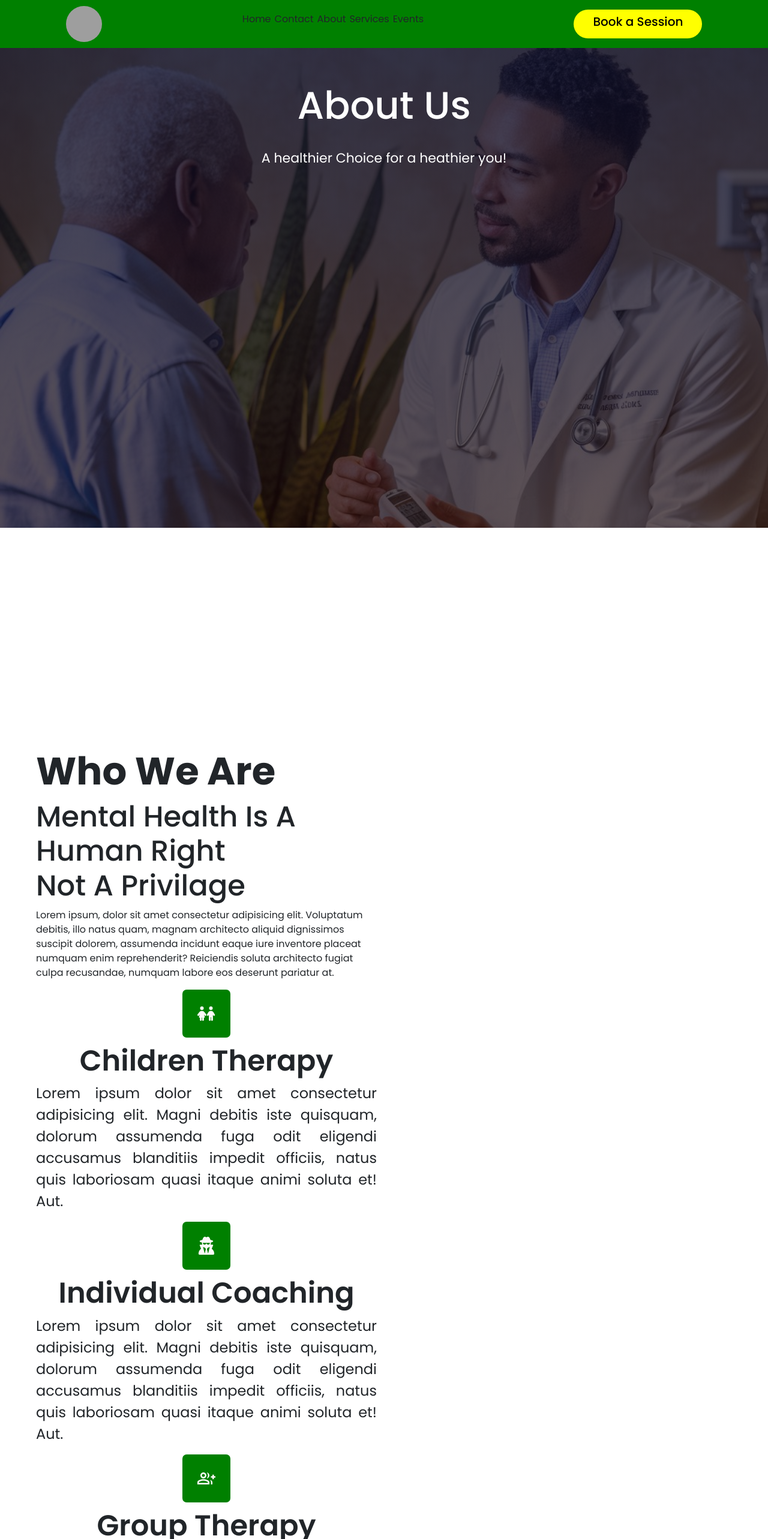
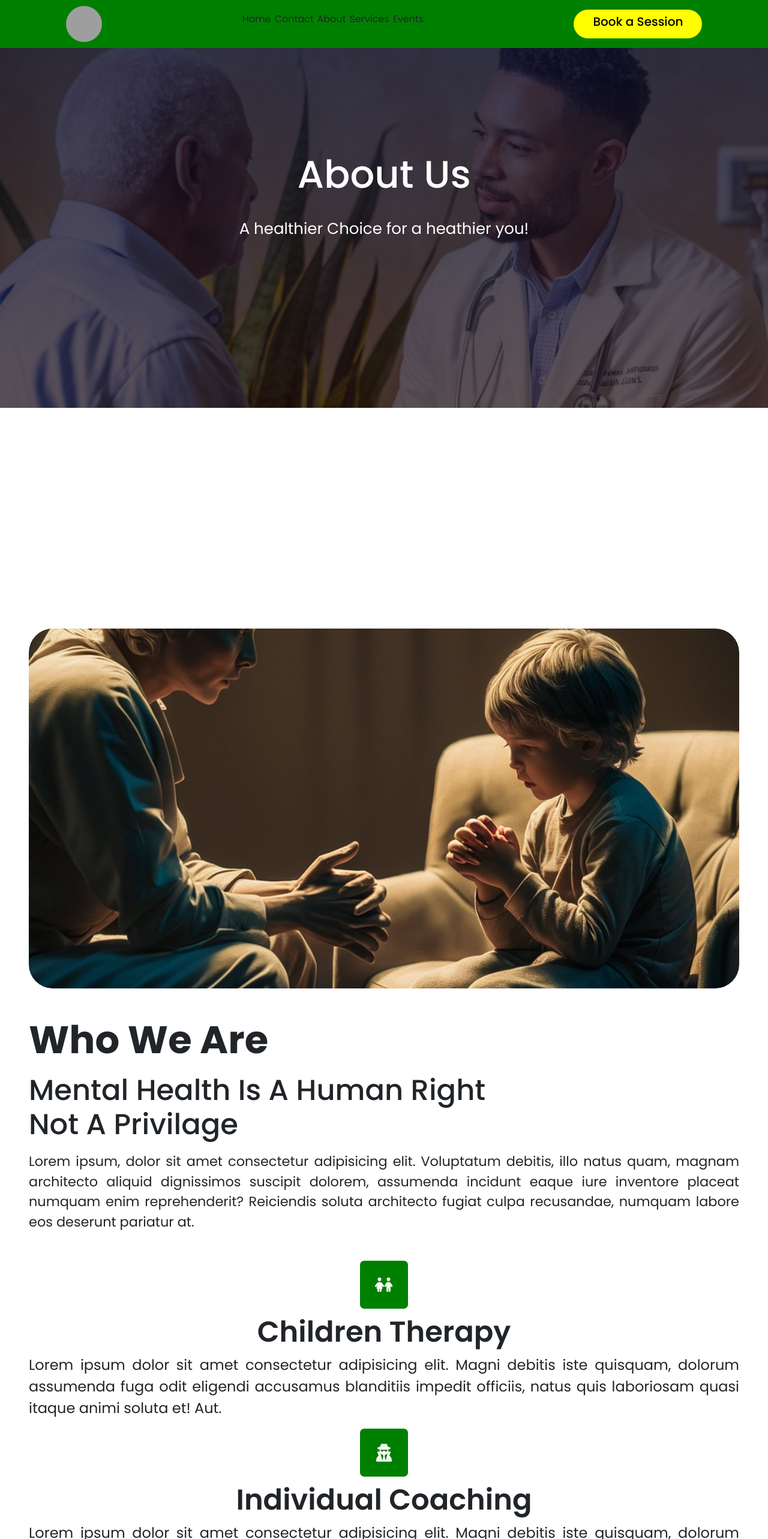
Before and after one commit to AllSparkTech100/test, a React (Vite) app: page /about in a window 1280 px wide. Shown: the top 2566 px of the page at 60% size. Built offline with nearby package versions, Linux system fonts and the light colour scheme; grey boxes are pictures that could not be loaded.

Commit message:
additional updates

```diff
--- a/src/Pages/About.jsx
+++ b/src/Pages/About.jsx
@@ -5,6 +5,7 @@ import ServiceCard from "../Components/ServiceCard";
 import { FaTwitter, FaInstagram, FaLinkedinIn } from "react-icons/fa";
 import { TbBrandLinktree } from "react-icons/tb";
 import CEO from "../Images/comfort.jpg";
+import Counsel from "../Images/child counsel.jpeg";
 import "./pages.scss";
 
 function About() {
@@ -13,25 +14,30 @@ function About() {
       <Container fluid className="about-section-hero bg-image">
         <div className="contact-hero-inner">
           <h4 className="text-white">About Us</h4>
-          <div className="mt-4">
+          <div className="mt-2 mt-md-4 mt-lg-4">
             {" "}
             <p className="text-white">A healthier Choice for a heathier you!</p>
           </div>
         </div>
       </Container>
 
-      <Container fluid>
       <section className="middle-holder">
         <Container className="p-lg-5 p-sm-0 p-md-5" fluid>
-            <Row>
-              <Col md={6} sm={12} lg={6}>
+          <Row className="">
+            <Col md={6} sm={12} lg={12} className="mb-0 mb-md-5 mb-lg-5">
+              <section>
+                <div className=" d-md-block d-lg-block middle-right-hero-image">
+                  <img src={Counsel} alt="Child Counselling" loading="lazy" />
+                </div>
+              </section>
+            </Col>
+            <Col md={6} sm={12} lg={12}>
               <section>
                 <div className="mid-intro">
                   <h5 className="fw-bold">Who We Are</h5>
-                    <h3 className="text-sentence fw-medium">
+                  <h3 className="my-3 fw-medium">
                     Mental Health is a human Right <br /> Not a Privilage
                   </h3>
-                  </div>
                   <p>
                     Lorem ipsum, dolor sit amet consectetur adipisicing elit.
                     Voluptatum debitis, illo natus quam, magnam architecto
@@ -40,21 +46,22 @@ function About() {
                     Reiciendis soluta architecto fugiat culpa recusandae,
                     numquam labore eos deserunt pariatur at.
                   </p>
+                </div>
+
                 {/* Different Therapies */}
-                  <div className="mid-options">
+                <div className="mid-options mt-5">
                   <div className="option">
                     <div className="option-icon">
                       <FaChildren size={30} />
                     </div>
-                      <div className="option-text">
+                    <div className="option-text ">
                       <h5 className="text-capitalize">Children therapy</h5>
 
                       <p>
-                          Lorem ipsum dolor sit amet consectetur adipisicing
-                          elit. Magni debitis iste quisquam, dolorum assumenda
-                          fuga odit eligendi accusamus blanditiis impedit
-                          officiis, natus quis laboriosam quasi itaque animi
-                          soluta et! Aut.
+                        Lorem ipsum dolor sit amet consectetur adipisicing elit.
+                        Magni debitis iste quisquam, dolorum assumenda fuga odit
+                        eligendi accusamus blanditiis impedit officiis, natus
+                        quis laboriosam quasi itaque animi soluta et! Aut.
                       </p>
                     </div>
                   </div>
@@ -66,11 +73,10 @@ function About() {
                       <h5 className="text-capitalize">Individual coaching</h5>
 
                       <p>
-                          Lorem ipsum dolor sit amet consectetur adipisicing
-                          elit. Magni debitis iste quisquam, dolorum assumenda
-                          fuga odit eligendi accusamus blanditiis impedit
-                          officiis, natus quis laboriosam quasi itaque animi
-                          soluta et! Aut.
+                        Lorem ipsum dolor sit amet consectetur adipisicing elit.
+                        Magni debitis iste quisquam, dolorum assumenda fuga odit
+                        eligendi accusamus blanditiis impedit officiis, natus
+                        quis laboriosam quasi itaque animi soluta et! Aut.
                       </p>
                     </div>
                   </div>
@@ -82,30 +88,20 @@ function About() {
                       <h5 className="text-capitalize">Group therapy</h5>
 
                       <p>
-                          Lorem ipsum dolor sit amet consectetur adipisicing
-                          elit. Magni debitis iste quisquam, dolorum assumenda
-                          fuga odit eligendi accusamus blanditiis impedit
-                          officiis, natus quis laboriosam quasi itaque animi
-                          soluta et! Aut.
+                        Lorem ipsum dolor sit amet consectetur adipisicing elit.
+                        Magni debitis iste quisquam, dolorum assumenda fuga odit
+                        eligendi accusamus blanditiis impedit officiis, natus
+                        quis laboriosam quasi itaque animi soluta et! Aut.
                       </p>
                     </div>
                   </div>
                 </div>
               </section>
             </Col>
-              <Col md={6} sm={12} lg={6}>
-                <section>
-                  <div className="middle-right-hero-image bg-image">
-                    {/* <h5 className="fw-bold">Who We Are</h5>
-                  <h3 className="text-sentence fw-medium">
-                    Mental Health is a human Right <br /> Not a Privilage
-                  </h3> */}
-                  </div>
-                </section>
-              </Col>
           </Row>
         </Container>
       </section>
+
       {/* services */}
       <section className="service-container container-fluid">
         {/* Services */}
@@ -165,7 +161,10 @@ function About() {
                     </a>
                   </div>
                   <div>
-                      <a href="https://www.instagram.com/cognitherapist/" className="text-dark">
+                    <a
+                      href="https://www.instagram.com/cognitherapist/"
+                      className="text-dark"
+                    >
                       <FaInstagram size={20} />
                     </a>
                   </div>
@@ -190,38 +189,35 @@ function About() {
             <div className="mt-4 texts">
               <p className="fw-normal my-2">
                 Lorem ipsum dolor sit amet consectetur adipisicing elit.
-                  Laboriosam, quis doloremque? Ratione necessitatibus nihil
-                  omnis voluptate nisi magni quo repudiandae amet soluta, eum
-                  nulla. Minima ducimus, aliquid laudantium, vero a saepe sequi
-                  ab eius magni consequatur voluptates odio quis corporis cum
-                  aut animi beatae adipisci fuga qui sunt! Vitae, tempora.
+                Laboriosam, quis doloremque? Ratione necessitatibus nihil omnis
+                voluptate nisi magni quo repudiandae amet soluta, eum nulla.
+                Minima ducimus, aliquid laudantium, vero a saepe sequi ab eius
+                magni consequatur voluptates odio quis corporis cum aut animi
+                beatae adipisci fuga qui sunt! Vitae, tempora.
               </p>
               <p className="fw-normal my-4">
                 Lorem ipsum, dolor sit amet consectetur adipisicing elit. Ab
-                  porro veritatis ducimus nesciunt a necessitatibus minus
-                  officia cumque asperiores deserunt sapiente aliquam explicabo
-                  at excepturi, numquam incidunt eos, inventore saepe
-                  reprehenderit. Eveniet, inventore voluptatum? Optio cupiditate
-                  quis non corrupti voluptatibus totam veritatis nulla sint
-                  ducimus tenetur alias vel illum quo atque nam autem
-                  consectetur animi, magnam vero architecto consequuntur
-                  dolores?
+                porro veritatis ducimus nesciunt a necessitatibus minus officia
+                cumque asperiores deserunt sapiente aliquam explicabo at
+                excepturi, numquam incidunt eos, inventore saepe reprehenderit.
+                Eveniet, inventore voluptatum? Optio cupiditate quis non
+                corrupti voluptatibus totam veritatis nulla sint ducimus tenetur
+                alias vel illum quo atque nam autem consectetur animi, magnam
+                vero architecto consequuntur dolores?
               </p>
               <p className="fw-normal my-4">
                 Lorem ipsum, dolor sit amet consectetur adipisicing elit. Ab
-                  porro veritatis ducimus nesciunt a necessitatibus minus
-                  officia cumque asperiores deserunt sapiente aliquam explicabo
-                  at excepturi, numquam incidunt eos, inventore saepe
-                  reprehenderit. Eveniet, inventore voluptatum? Optio cupiditate
-                  quis non corrupti voluptatibus totam veritatis nulla sint
-                  ducimus tenetur alias vel illum quo atque nam autem
-                  consectetur animi, magnam vero architecto consequuntur
-                  dolores?
+                porro veritatis ducimus nesciunt a necessitatibus minus officia
+                cumque asperiores deserunt sapiente aliquam explicabo at
+                excepturi, numquam incidunt eos, inventore saepe reprehenderit.
+                Eveniet, inventore voluptatum? Optio cupiditate quis non
+                corrupti voluptatibus totam veritatis nulla sint ducimus tenetur
+                alias vel illum quo atque nam autem consectetur animi, magnam
+                vero architecto consequuntur dolores?
               </p>
             </div>
           </Col>
         </Row>
-        </Container>
       </Container>
     </>
   );
--- a/src/Pages/Home.jsx
+++ b/src/Pages/Home.jsx
@@ -75,14 +75,14 @@ function Home() {
       <section className="middle-holder">
         <Container className="p-lg-5 p-sm-0 p-md-5" fluid>
           <Row className="">
-            <Col md={12} sm={12} lg={12} className="mb-0 mb-md-5 mb-lg-5">
+            <Col md={6} sm={12} lg={12} className="mb-0 mb-md-5 mb-lg-5">
               <section>
-                <div className=" d-md-block d-lg-block d-none middle-right-hero-image">
+                <div className=" d-md-block d-lg-block middle-right-hero-image">
                   <img src={Counsel} alt="Child Counselling" loading="lazy" />
                 </div>
               </section>
             </Col>
-            <Col md={12} sm={12} lg={12}>
+            <Col md={6} sm={12} lg={12}>
               <section>
                 <div className="mid-intro">
                   <h5 className="fw-bold">Who We Are</h5>
--- a/src/Pages/pages.scss
+++ b/src/Pages/pages.scss
@@ -78,6 +78,7 @@
       align-items: center;
       justify-content: space-between;
       gap: 10px;
+      text-align: center !important;
       .option-icon {
         height: 55px;
         width: 200px;
@@ -357,13 +358,14 @@
   .middle-holder {
     .mid-intro {
       h3 {
-        font-size: 1.2rem;
+        font-size: 1.2rem !important;
       }
     }
 
     .mid-options {
       .option {
         flex-direction: column;
+
         .option-icon {
           height: 80px;
           width: 80px;
@@ -427,10 +429,10 @@
   // Contact Style
   .about-section-hero,
   .contact-section-hero {
+    height: 55vh !important;
     .contact-hero-inner {
       text-align: center;
-      top: 0;
-      left: 0;
+      margin-top: 30px !important;
       h4 {
         font-size: 3rem !important;
       }
@@ -458,6 +460,8 @@
       font-size: 1.2rem;
     }
   }
+
+  // About
 }
 
 @media screen and (max-width: 480px) {
@@ -485,6 +489,11 @@
   }
 
   .middle-holder {
+    .middle-right-hero-image {
+      height: 40vh;
+      border-radius: 10px;
+      margin-bottom: 20px;
+    }
     .mid-intro {
       h5 {
         font-size: 2rem;
@@ -516,18 +525,18 @@
   .better {
     .circle {
       padding: 20px;
-      height: 300px;
-      width: 300px;
+      height: 300px !important;
+      width: 300px !important;
 
       h2 {
-        font-size: 16px;
+        font-size: 16px !important;
       }
       h4 {
-        font-size: 1.4rem;
+        font-size: 1.4rem !important;
         font-weight: bold;
       }
       p {
-        font-size: 14px;
+        font-size: 14px !important;
       }
     }
   }
@@ -911,21 +920,21 @@
   }
   .about-section-hero,
   .contact-section-hero {
-    height: 100dvh !important;
+    height: 75dvh !important;
     .contact-hero-inner {
       text-align: center;
-      margin-top: 10px !important;
+      margin-top: 125px !important;
       h4 {
         font-size: 4rem !important;
       }
       p {
-        font-size: 22px;
+        font-size: 26px;
       }
     }
   }
   .message-section {
     .form-intro {
-      font-size: 1.2rem;
+      font-size: 1.5rem;
     }
     p {
       font-size: 1rem;
--- a/src/_variables.scss
+++ b/src/_variables.scss
@@ -14,7 +14,7 @@
 $primary: black;
 $secondary: snow;
 $header: #0a1d25;
-$Pink: #efefef;
+$Pink: #bab7b7;
 $socials: yellow;
 $green: #ff9444;
 $card: #f1f1f1;
```
Also changed, not shown: 3 other files (tests, documents, lock files or other folders). Lines whose indentation alone changed are shown as unchanged.
